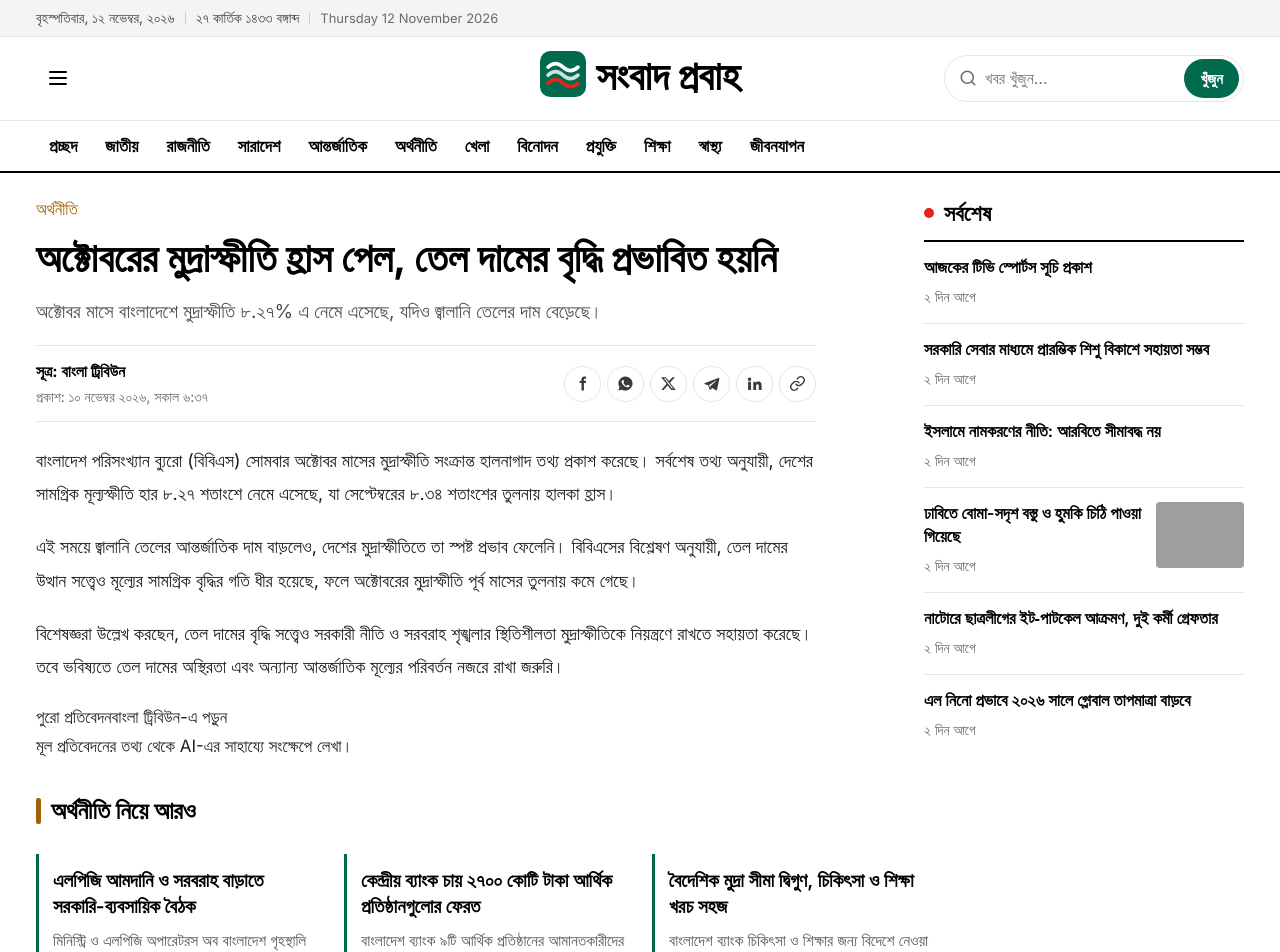
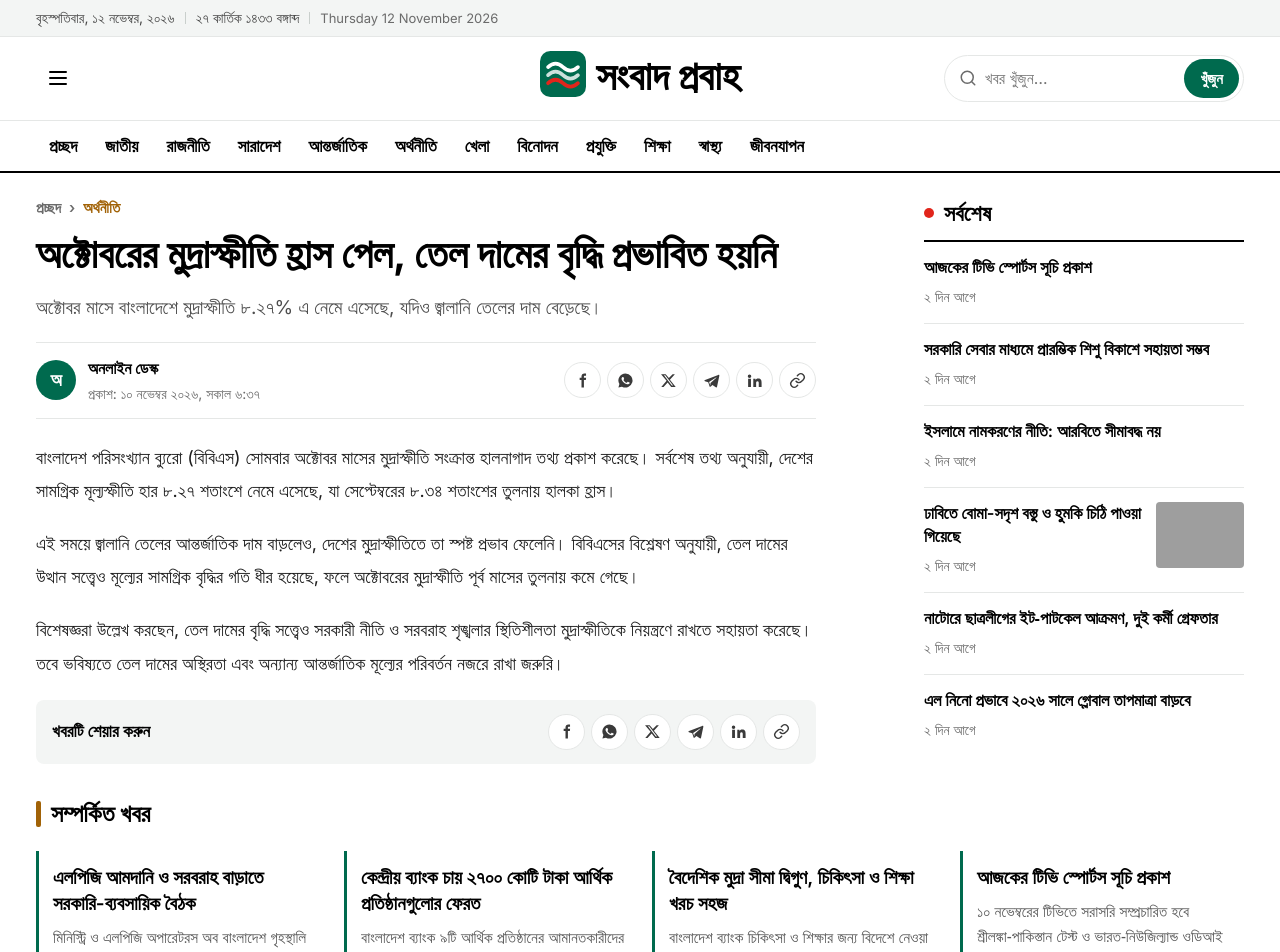
Before and after one commit to loangmunroe/sangbad-probaho, a Next.js app: page /news/f56ecaa474b1 in a window 1280 px wide. Shown: the top 952 px of the page. Built offline with nearby package versions, Linux system fonts and the light colour scheme; grey boxes are pictures that could not be loaded.

Commit message:
Add files via upload

```diff
--- a/app/(site)/news/[id]/page.js
+++ b/app/(site)/news/[id]/page.js
@@ -1,8 +1,10 @@
 import Link from "next/link";
 import { notFound } from "next/navigation";
-import { getAllNews, getCategory, formatTime } from "@/lib/news";
+import { getAllNews, getCategory, formatTime, getRelated } from "@/lib/news";
+import { site, AD_SLOTS, bylineOf } from "@/lib/site";
 import NewsCard from "@/components/NewsCard";
 import ShareBar from "@/components/ShareBar";
+import AdSlot from "@/components/AdSlot";
 
 export const dynamicParams = false;
 
@@ -17,7 +19,8 @@ export async function generateMetadata({ params }) {
   return {
     title: item.title,
     description: item.excerpt,
-    openGraph: { title: item.title, description: item.excerpt, images: item.image ? [item.image] : undefined },
+    openGraph: { title: item.title, description: item.excerpt, type: "article", images: item.image ? [item.image] : undefined },
+    twitter: { card: item.image ? "summary_large_image" : "summary", title: item.title, description: item.excerpt },
   };
 }
 
@@ -28,22 +31,34 @@ export default async function NewsPage({ params }) {
   if (!item) notFound();
 
   const cat = getCategory(item.category);
-  const related = news.filter((n) => n.category === item.category && n.id !== item.id).slice(0, 4);
+  const related = getRelated(item, news, 8);
   const latest = news.filter((n) => n.id !== item.id).slice(0, 6);
-  const byline = item.manual ? item.author || "নিজস্ব প্রতিবেদক" : item.source;
+  const paras = item.paragraphs || [];
 
   return (
     <>
       <div className="art-wrap">
         <article className="art">
-          <Link href={`/category/${cat.slug}`} className="art-cat" style={{ color: cat.color }}>{cat.name}</Link>
+          <nav className="crumbs" aria-label="অবস্থান">
+            <Link href="/">প্রচ্ছদ</Link>
+            <span aria-hidden="true">›</span>
+            <Link href={`/category/${cat.slug}`} style={{ color: cat.color }}>{cat.name}</Link>
+          </nav>
           <h1 className="art-title">{item.title}</h1>
           {item.excerpt && <p className="art-dek">{item.excerpt}</p>}
 
           <div className="art-meta">
-            <div>
-              <div className="art-by">{item.manual ? byline : <>সূত্র: {byline}</>}</div>
-              <div className="art-time">প্রকাশ: {formatTime(item.publishedAt)}</div>
+            <div className="art-by-wrap">
+              <span className="art-avatar" aria-hidden="true">{bylineOf(item).trim().charAt(0)}</span>
+              <div>
+                <div className="art-by">{bylineOf(item)}</div>
+                <div className="art-time">
+                  প্রকাশ: {formatTime(item.publishedAt)}
+                  {item.updatedAt && item.updatedAt !== item.publishedAt && new Date(item.updatedAt) - new Date(item.publishedAt) > 600e3 && (
+                    <> <span className="dotsep">|</span> আপডেট: {formatTime(item.updatedAt)}</>
+                  )}
+                </div>
+              </div>
             </div>
             <ShareBar title={item.title} />
           </div>
@@ -54,22 +69,20 @@ export default async function NewsPage({ params }) {
               <img src={item.image} alt={item.imageCaption || item.title} />
               {(item.imageCaption || item.imageCredit) && (
                 <figcaption>
-                  {item.imageCaption}
-                  {item.imageCredit && (
-                    <span className="credit">
-                      ছবি:{" "}
-                      {item.imageCreditUrl
-                        ? <a href={item.imageCreditUrl} target="_blank" rel="noopener noreferrer">{item.imageCredit}</a>
-                        : item.imageCredit}
-                    </span>
-                  )}
+                  {item.imageCaption && <span>{item.imageCaption}</span>}
+                  {item.imageCredit && <span className="credit">ছবি: {item.imageCredit}</span>}
                 </figcaption>
               )}
             </figure>
           )}
 
           <div className="art-body">
-            {item.paragraphs.map((p, i) => <p key={i}>{p}</p>)}
+            {paras.map((p, i) => (
+              <div key={i}>
+                <p>{p}</p>
+                {i === 1 && paras.length > 2 && <AdSlot ad={site.ads.article_inline} size={AD_SLOTS.article_inline.size} className="ad-inline" />}
+              </div>
+            ))}
           </div>
 
           {item.tags?.length > 0 && (
@@ -78,28 +91,16 @@ export default async function NewsPage({ params }) {
             </div>
           )}
 
-          {item.sourceUrl && (
-            <a className="src-box" href={item.sourceUrl} target="_blank" rel="noopener noreferrer">
-              <span className="src-label">পুরো প্রতিবেদন</span>
-              <span className="src-name">{item.source ? `${item.source}-এ পড়ুন` : "মূল সূত্রে পড়ুন"}</span>
-            </a>
-          )}
-          {item.alsoReportedBy?.length > 0 && (
-            <p className="also">
-              একই খবর আরও প্রকাশ করেছে{" "}
-              {item.alsoReportedBy.map((a, i) => (
-                <span key={a.url}>
-                  {i > 0 && ", "}
-                  <a href={a.url} target="_blank" rel="noopener noreferrer">{a.name}</a>
-                </span>
-              ))}
-            </p>
-          )}
-          {item.manual && item.source && !item.sourceUrl && <p className="note">সূত্র: {item.source}</p>}
-          {!item.manual && <p className="note">মূল প্রতিবেদনের তথ্য থেকে AI-এর সাহায্যে সংক্ষেপে লেখা।</p>}
+          <div className="art-share-end">
+            <span>খবরটি শেয়ার করুন</span>
+            <ShareBar title={item.title} />
+          </div>
+
+          <AdSlot ad={site.ads.article_bottom} size={AD_SLOTS.article_bottom.size} className="ad-wide" />
         </article>
 
         <aside className="art-aside">
+          <AdSlot ad={site.ads.sidebar} size={AD_SLOTS.sidebar.size} className="ad-side" />
           <h2 className="latest-h">সর্বশেষ</h2>
           <div className="latest-list">
             {latest.map((n) => <NewsCard key={n.id} item={n} variant="row" />)}
@@ -108,12 +109,12 @@ export default async function NewsPage({ params }) {
       </div>
 
       {related.length > 0 && (
-        <section className="sec">
+        <section className="sec related">
           <div className="sec-h" style={{ "--c": cat.color }}>
-            <h2><Link href={`/category/${cat.slug}`}>{cat.name} নিয়ে আরও</Link></h2>
+            <h2>সম্পর্কিত খবর</h2>
           </div>
           <div className="grid4">
-            {related.map((n) => <NewsCard key={n.id} item={n} variant="card" />)}
+            {related.map((n) => <NewsCard key={n.id} item={n} variant="card" showCat />)}
           </div>
         </section>
       )}
```
Also changed, not shown: app/(site)/about/page.js (added, +16 -0 lines), app/(site)/privacy/page.js (added, +26 -0 lines).
